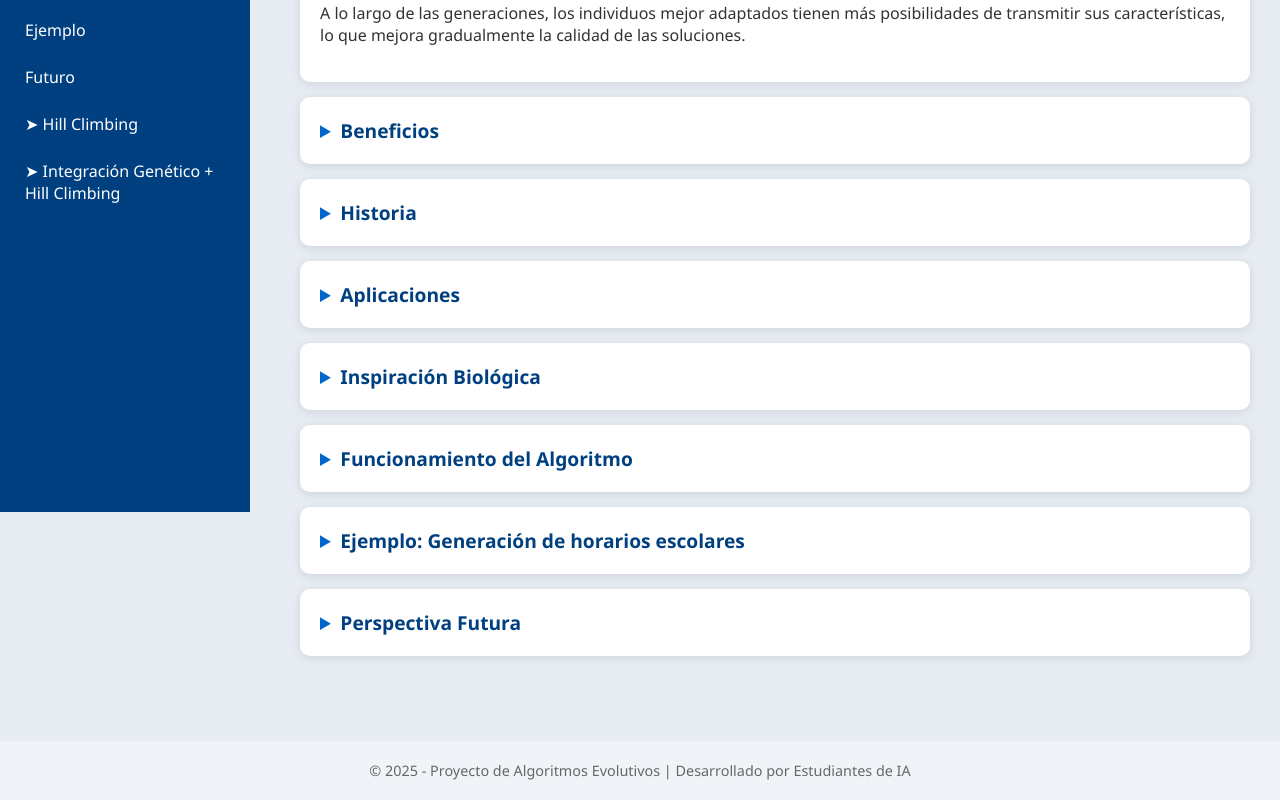
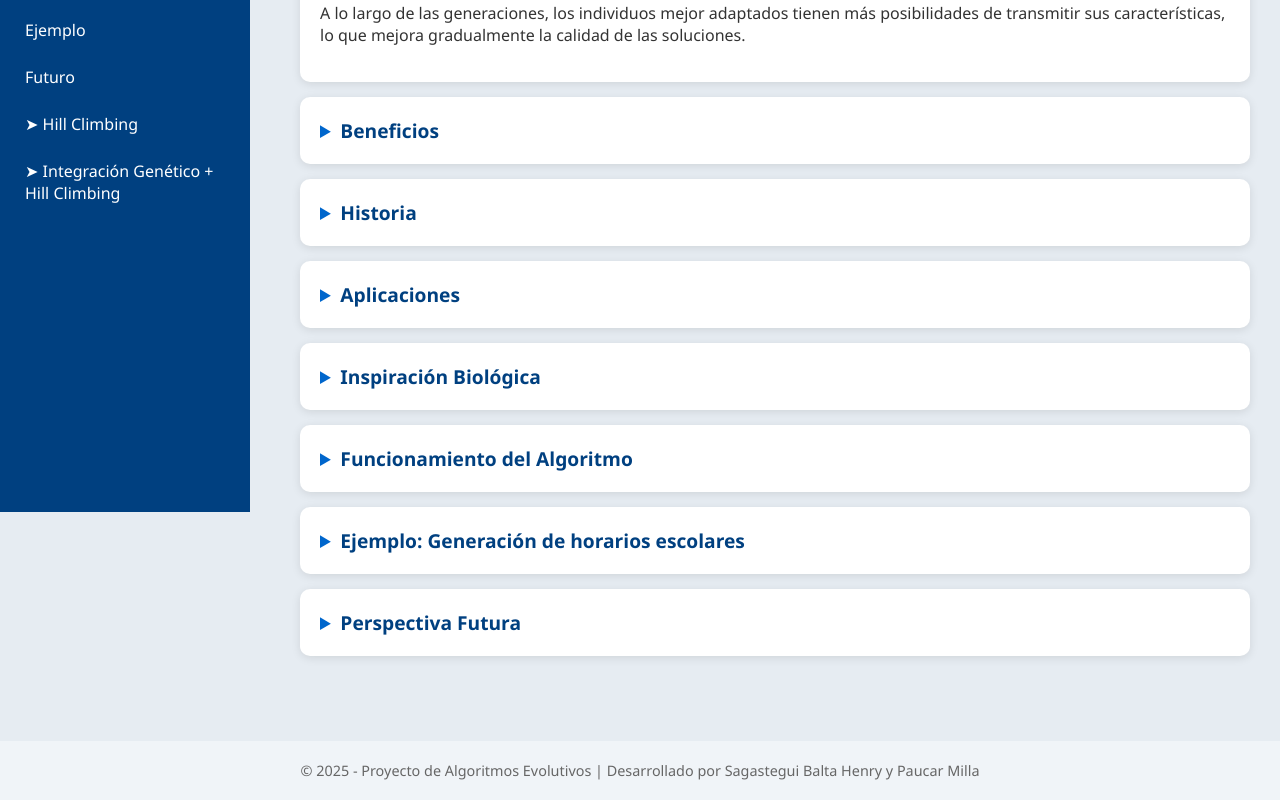
Before and after one commit to Henrysagas/henrysagas.github.io, a plain HTML site: page algoritmosevolutivos.html in a window 1280 px wide. Shown: the part 368-1168 px from the top of the page. Drawn offline with Linux system fonts and the light colour scheme.

Commit message:
Update algoritmosevolutivos.html

```diff
--- a/algoritmosevolutivos.html
+++ b/algoritmosevolutivos.html
@@ -222,7 +222,7 @@
   </main>
 
   <footer>
-    © 2025 - Proyecto de Algoritmos Evolutivos | Desarrollado por Estudiantes de IA
+    © 2025 - Proyecto de Algoritmos Evolutivos | Desarrollado por Sagastegui Balta Henry y Paucar Milla
   </footer>
 
 </body>
```
